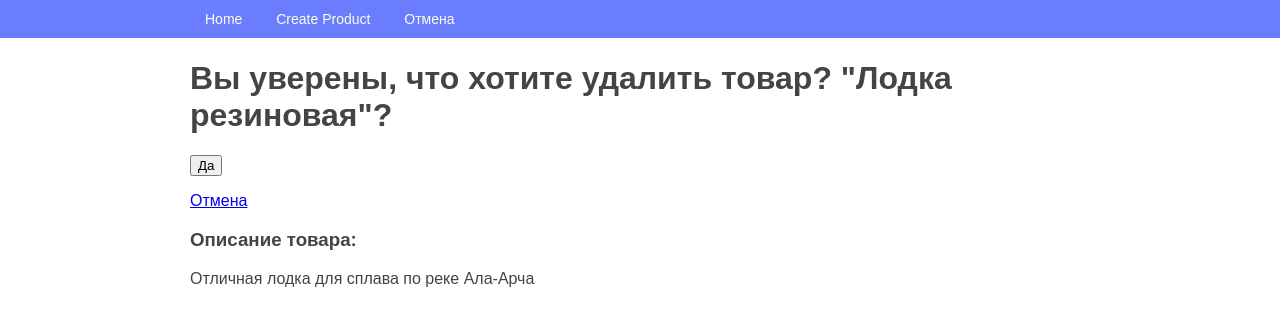
After one commit to sadfalcon/shop, a Django app: page /product/1/delete/ in a window 1280 px wide. The commit adds this page. Shown: the top 326 px of the page. Run offline with Django 3.2, Linux system fonts and the light colour scheme; data comes from the database, SQL or seed files in the repository.

Commit message:
добавлены все шаблоны удаления, добавления, просмотра и обновления

```diff
--- a/source/webapp/models.py
+++ b/source/webapp/models.py
@@ -2,7 +2,7 @@ from django.db import models
 from django.core.validators import MinValueValidator
 
 DEFAULT_CATEGORY = 'other'
-CATEGORY_CHOICES=(
+CATEGORY_CHOICES = (
     (DEFAULT_CATEGORY, 'Разное'),
     ('food', 'Продукты питание'),
     ('household', 'Хоз.товары'),
--- a/source/webapp/static/style.css
+++ b/source/webapp/static/style.css
@@ -0,0 +1,57 @@
+body {
+    font-family: Arial, sans-serif;
+    font-size: 16px;
+    color: #444444;
+
+    /* отступ, чтобы компенсировать высоту навбара */
+    margin-top: 60px;
+}
+
+.container {
+    margin: 0 auto;
+    width: 100%;
+    max-width: 900px;
+}
+
+.navbar {
+    display: block;
+    background: #6a7dff;
+    position: fixed;
+    top: 0;
+    right: 0;
+    left: 0;
+    font-size: 0;
+    box-sizing: border-box;
+    padding: 7px 30px;
+}
+
+.menu {
+    font-size: 14px;
+    line-height: 1;
+    padding: 0;
+    margin: 0;
+    display: inline-block;
+    color: #fffee8;
+}
+
+.menu li {
+    display: inline-block;
+}
+
+.menu a {
+    display: inline-block;
+    text-decoration: none;
+    color: inherit;
+    padding: 5px 15px;
+}
+
+.menu a:hover {
+    color: #ffc122;
+    text-decoration: underline;
+}
+
+.error {
+    font-weight: bold;
+    color: red;
+    margin-top: 2px;
+}
--- a/source/webapp/templates/base.html
+++ b/source/webapp/templates/base.html
@@ -7,8 +7,8 @@
           content="width=device-width, user-scalable=no, initial-scale=1.0, maximum-scale=1.0, minimum-scale=1.0">
     <meta http-equiv="X-UA-Compatible" content="ie=edge">
     <title>{% block title %}My Shop{% endblock %}</title>
+    <link rel="stylesheet" href="{% static 'style.css' %}">
 
-    <link rel="stylesheet" href="{% static 'css/style.css' %}">
     {% block links %}{% endblock %}
 </head>
 <body>
@@ -16,7 +16,7 @@
        <div class="container">
            <ul class="menu">
                <li><a href="/">Home</a></li>
-
+               <li><a href="{% url 'product_create' %}">Create Product</a></li>
                {% block menu %}{% endblock %}
            </ul>
        </div>
--- /dev/null
+++ b/source/webapp/templates/product_delete.html
@@ -0,0 +1,19 @@
+{% extends 'base.html' %}
+
+{% block title %}Delete{% endblock %}
+
+{% block menu %}
+    <li><a href="{% url 'product_view' product.pk %}">Отмена</a></li>
+{% endblock %}
+
+{% block content %}
+    <h1>Вы уверены, что хотите удалить товар? "{{ product.name }}"?</h1>
+
+    <form action="{% url "product_delete" product.pk %}" method="post">
+        {% csrf_token %}
+        <p><input type="submit" value="Да"></p>
+        <p><a href="{% url 'product_view' product.pk %}">Отмена</a></p>
+    </form>
+    <h3>Описание товара: </h3>
+    <p>{{ product.description }}</p>
+{% endblock %}
--- a/source/webapp/views.py
+++ b/source/webapp/views.py
@@ -3,17 +3,14 @@ from django.http import HttpResponseNotAllowed
 from django.utils.timezone import make_naive
 
 from webapp.models import Product
-from webapp.forms import ProductForm, BROWSER_DATETIME_FORMAT
+from webapp.forms import ProductForm
 
 
 def index_view(request):
-    is_admin = request.GET.get('is_admin', None)
-    if is_admin:
-        data = Product.objects.all()
-    else:
-        data = Product.objects.filter(status='moderated')
+    data = Product.objects.all()
+
     return render(request, 'index.html', context={
-        'articles': data
+        'products': data
     })
 
 
@@ -59,7 +56,7 @@ def product_update_view(request, pk):
     if request.method == "GET":
         form = ProductForm(initial={
             'name': product.name,
-            'description': protexduct.description,
+            'description': product.description,
             'category': product.category,
             'amount': product.amount,
             'price': product.price
@@ -77,10 +74,10 @@ def product_update_view(request, pk):
         form = ProductForm(data=request.POST)
         if form.is_valid():
             # Article.objects.filter(pk=pk).update(**form.cleaned_data)
-            product.name = form.cleaned_data['name'],
-            product.description = form.cleaned_data['description'],
-            product.category = form.cleaned_data['category'],
-            product.amount = form.cleaned_data['amount'],
+            product.name = form.cleaned_data['name']
+            product.description = form.cleaned_data['description']
+            product.category = form.cleaned_data['category']
+            product.amount = form.cleaned_data['amount']
             product.price = form.cleaned_data['price']
             product.save()
             return redirect('product_view', pk=product.pk)
```
Also changed, not shown: source/webapp/templates/index.html (added, +16 -0 lines), source/webapp/templates/partial/form.html (added, +10 -0 lines), source/webapp/templates/partial/form_field.html (added, +8 -0 lines), source/webapp/templates/product_create.html (added, +25 -0 lines), source/webapp/templates/product_update.html (added, +14 -0 lines), source/webapp/templates/product_view.html (added, +17 -0 lines).
